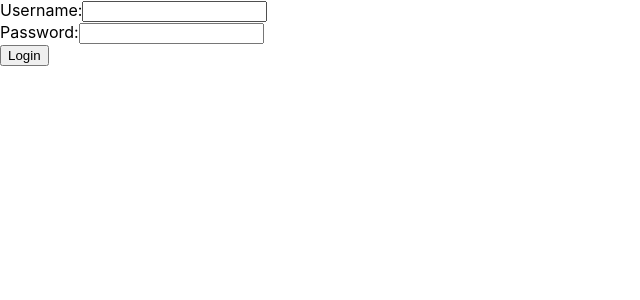
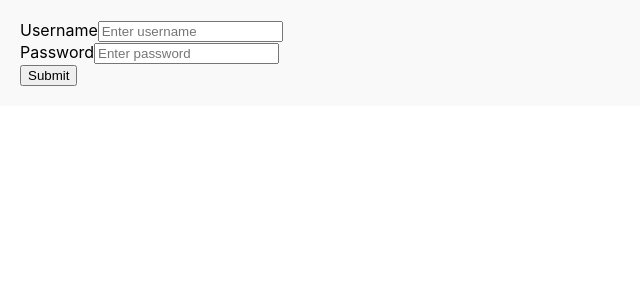
Before and after one commit to GreatDeveloper66/Chuck_Norris_Generator, a React (Create React App) app in the folder client/: page / in a window 1280 px wide. Shown: the top 300 px of the page, without its empty margins (0-640 px from the left). Built offline with nearby package versions, Linux system fonts and the light colour scheme.

Commit message:
Build new Login Form

```diff
--- a/client/src/SubComponents/LoginForm.js
+++ b/client/src/SubComponents/LoginForm.js
@@ -1,45 +1,60 @@
 import React, { useState } from 'react';
+import { Form, Button, Alert, Container, Row, Col } from 'react-bootstrap';
+
+const styles = {
+  formContainer: {
+    backgroundColor: '#F9F9F9',
+    padding: '20px',
+  },
+};
+
 
 function LoginForm() {
-  const [username, setUsername] = useState('');
-  const [password, setPassword] = useState('');
+  const [username, setUsername] = useState('')
+  const [password, setPassword] = useState('')
+  const [error, setError] = useState('')
 
-  const handleUsernameChange = (event) => {
-    setUsername(event.target.value);
+  const handleSubmit = event => {
+    event.preventDefault()
+    // Send form data to server to log in user
   };
 
-  const handlePasswordChange = (event) => {
-    setPassword(event.target.value);
-  };
+  const handleUsernameChange = event => {
+    event.preventDefault()
+    setUsername(event.value)
+  }
 
-  const handleSubmit = (event) => {
-    event.preventDefault();
-
-    // Authenticate the user
-  };
+  const handlePasswordChange = event => {
+    event.preventDefault()
+    setPassword(event.value)
+  }
 
   return (
-    <form onSubmit={handleSubmit}>
-      <div>
-        <label htmlFor="username">Username:</label>
-        <input
-          type="text"
-          id="username"
-          value={username}
-          onChange={handleUsernameChange}
-        />
-      </div>
-      <div>
-        <label htmlFor="password">Password:</label>
-        <input
-          type="password"
-          id="password"
-          value={password}
-          onChange={handlePasswordChange}
-        />
-      </div>
-      <button type="submit">Login</button>
-    </form>
+    <div style={styles.formContainer}>
+      <Container>
+        <Row>
+          <Col xs={12} md={6} lg={4}>
+            <Form onSubmit={handleSubmit}>
+            <Form.Group controlId="formBasicUsername">
+              <Form.Label>Username</Form.Label>
+              <Form.Control type="text" placeholder="Enter username" value={username} onChange={handleUsernameChange} />
+            </Form.Group>
+
+            <Form.Group controlId="formBasicPassword">
+              <Form.Label>Password</Form.Label>
+              <Form.Control type="password" placeholder="Enter password" value={password} onChange={handlePasswordChange} />
+            </Form.Group>
+
+          <Button variant="primary" type="submit">
+            Submit
+          </Button>
+            {error && <Alert variant="danger">{error}</Alert>}
+          </Form>
+         </Col>
+        </Row>
+      </Container>
+    </div>
+
   );
 }
 
```
